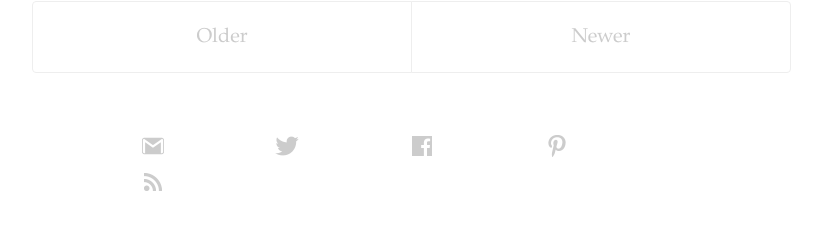
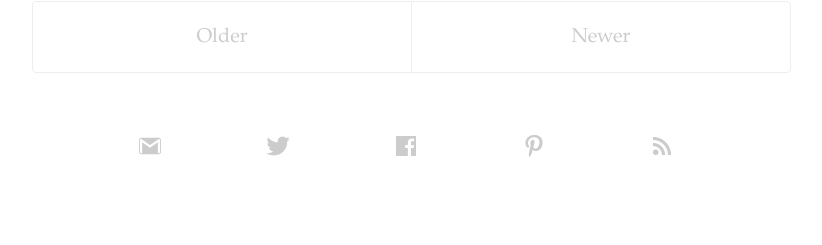
Before and after one commit to stephaniemillar/stephaniemillar.github.io, a Jekyll site: the page built from index.html, in a window 1280 px wide. Shown: the part 2347-2592 px from the top of the page, without its empty margins (228-1050 px from the left). Built offline with Jekyll 4.4.1, drawn with Linux system fonts in a browser that asks for light colours; nearby versions of some CDN libraries; the list of posts is cut into pages by our own code; comment, search, counter and statistics services are not loaded.

Commit message:
Back to a duct tape solution

```diff
--- a/css/main.css
+++ b/css/main.css
@@ -21,7 +21,7 @@
 			margin: 0px;
 			padding: 0px;
 
-			width: calc(100% / 5);
+			width: 19%;
 		}
 
 			#footer li img {
```
